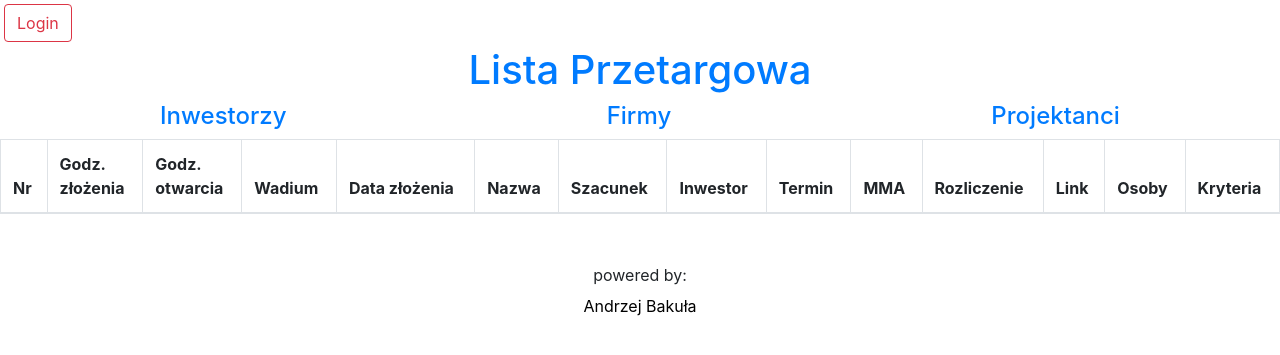
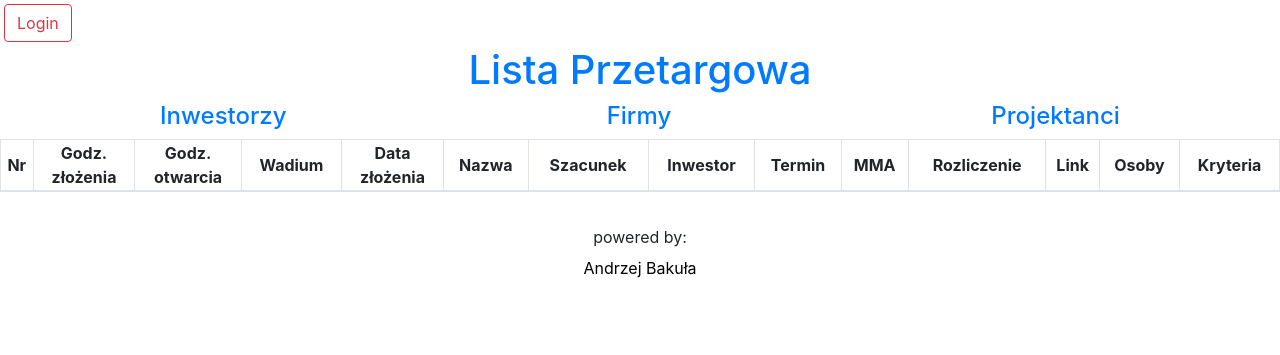
Before and after one commit to AndrzejBakula/tender_list, a Django app: page / in a window 1280 px wide. Shown: the top 355 px of the page. Run offline with Django 3.2, Linux system fonts and the light colour scheme; data that the repository does not hold is empty.

Commit message:
table styles

```diff
--- a/dyplomowa_app/templates/base.html
+++ b/dyplomowa_app/templates/base.html
@@ -34,16 +34,18 @@
       <div class="d-flex flex-row justify-content-center align-items-center">
         <h1 class="display-5 align-self-center"><a href="{% url 'projects' %}">Lista Przetargowa</a></h1>
       </div>
+      {% if user.username == 'admin' %}
       <div class="d-flex flex-row justify-content-around align-items-center">
-        {% if user.username == 'admin' %}
-        <h4 class="display-5 align-self-center"><a href="{% url 'add-project' %}">Dodaj Projekt</a></h4>
-        <h4 class="display-5 align-self-center"><a href="{% url 'add-investor' %}">Dodaj Inwestora</a></h4>
-        <h4 class="display-5 align-self-center"><a href="{% url 'add-company' %}">Dodaj Firmę</a></h4>
-        <h4 class="display-5 align-self-center"><a href="{% url 'add-designer' %}">Dodaj Projektanta</a></h4>
-        {% endif %}
-        <h4 class="display-5 align-self-center"><a href="{% url 'investors' %}">Inwestorzy</a></h4>
-        <h4 class="display-5 align-self-center"><a href="{% url 'companies' %}">Firmy</a></h4>
-        <h4 class="display-5 align-self-center"><a href="{% url 'designers' %}">Projektanci</a></h4>
+        <h4 class="display-5 align-self-center" style="text-align: center;"><a href="{% url 'add-project' %}">Dodaj Projekt</a></h4>
+        <h4 class="display-5 align-self-center" style="text-align: center;"><a href="{% url 'add-investor' %}">Dodaj Inwestora</a></h4>
+        <h4 class="display-5 align-self-center" style="text-align: center;"><a href="{% url 'add-company' %}">Dodaj Firmę</a></h4>
+        <h4 class="display-5 align-self-center" style="text-align: center;"><a href="{% url 'add-designer' %}">Dodaj Projektanta</a></h4>
+      </div>
+      {% endif %}
+      <div class="d-flex flex-row justify-content-around align-items-center">
+        <h4 class="display-5 align-self-center" style="text-align: center;"><a href="{% url 'investors' %}">Inwestorzy</a></h4>
+        <h4 class="display-5 align-self-center" style="text-align: center;"><a href="{% url 'companies' %}">Firmy</a></h4>
+        <h4 class="display-5 align-self-center" style="text-align: center;"><a href="{% url 'designers' %}">Projektanci</a></h4>
       </div>
 
       {% block content %}{% endblock %}
--- a/dyplomowa_app/templates/projects.html
+++ b/dyplomowa_app/templates/projects.html
@@ -7,44 +7,44 @@
 
 <div class="d-flex flex-column align-items-center" style="height: 100%; width: 100%;">
 
-    <table class="table table-striped table-bordered">
+    <table class="table-responsive-xl table-striped table-bordered" style="width: 100%;">
         <thead>
           <tr>
-            <th scope="col">Nr</th>
-            <th scope="col">Godz.<br>złożenia</th>
-            <th scope="col">Godz.<br>otwarcia</th>
-            <th scope="col">Wadium</th>
-            <th scope="col">Data złożenia</th>
-            <th scope="col">Nazwa</th>
-            <th scope="col">Szacunek</th>
-            <th scope="col">Inwestor</th>
-            <th scope="col">Termin</th>
-            <th scope="col">MMA</th>
-            <th scope="col">Rozliczenie</th>
-            <th scope="col">Link</th>
-            <th scope="col">Osoby</th>
-            <th scope="col">Kryteria</th>
+            <th scope="col" style="text-align: center;">Nr</th>
+            <th scope="col" style="text-align: center;">Godz.<br>złożenia</th>
+            <th scope="col" style="text-align: center;">Godz.<br>otwarcia</th>
+            <th scope="col" style="text-align: center;">Wadium</th>
+            <th scope="col" style="text-align: center;">Data <br> złożenia</th>
+            <th scope="col" style="text-align: center;">Nazwa</th>
+            <th scope="col" style="text-align: center;">Szacunek</th>
+            <th scope="col" style="text-align: center;">Inwestor</th>
+            <th scope="col" style="text-align: center;">Termin</th>
+            <th scope="col" style="text-align: center;">MMA</th>
+            <th scope="col" style="text-align: center;">Rozliczenie</th>
+            <th scope="col" style="text-align: center;">Link</th>
+            <th scope="col" style="text-align: center;">Osoby</th>
+            <th scope="col" style="text-align: center;">Kryteria</th>
 
           </tr>
         </thead>
         <tbody>
             {% for i in projects %}
           <tr>
-            <th scope="col">{{ i.project_number }}</th>
-            <td scope="col">{{ i.tender_time }}</td>
-            <td scope="col">{{ i.open_time }}</td>
-            <td scope="col">{{ i.deposit }}</td>
-            <td scope="col">{{ i.tender_date }}</td>
-            <td scope="col"><a href="{% url 'project-details' i.id %}">{{ i.project_name }}</a></td>
-            <td scope="col">{{ i.estimated_value }}</td>
-            <td scope="col">
+            <th scope="col" style="text-align: center;">{{ i.project_number }}</th>
+            <td scope="col" style="text-align: center;">{{ i.tender_time }}</td>
+            <td scope="col" style="text-align: center;">{{ i.open_time }}</td>
+            <td scope="col" style="text-align: center;">{{ i.deposit }}</td>
+            <td scope="col" style="text-align: center;">{{ i.tender_date }}</td>
+            <td scope="col" style="text-align: center;"><a href="{% url 'project-details' i.id %}">{{ i.project_name }}</a></td>
+            <td scope="col" style="text-align: center;">{{ i.estimated_value }}</td>
+            <td scope="col" style="text-align: center;">
               <a href="{% url 'investor-details' i.investor.id %}">{{ i.investor.investor_name }}</a></td>
-            <td scope="col">{{ i.project_deadline }}</td>
-            <td scope="col">{{ i.mma_quantity }}</td>
-            <td scope="col">{{ i.payment_method }}</td>
-            <td scope="col"><a href="{{ i.project_url }}" target=_blank>Klik</a></td>
-            <td scope="col">{% for j in i.person.all %} {{ j.username }} <br> {% endfor %}</td>
-            <td scope="col">{{ i.evaluation_criteria }}</td>
+            <td scope="col" style="text-align: center;">{{ i.project_deadline }}</td>
+            <td scope="col" style="text-align: center;">{{ i.mma_quantity }}</td>
+            <td scope="col" style="text-align: center;">{{ i.payment_method }}</td>
+            <td scope="col" style="text-align: center;"><a href="{{ i.project_url }}" target=_blank>Klik</a></td>
+            <td scope="col" style="text-align: center;">{% for j in i.person.all %} {{ j.username }} <br> {% endfor %}</td>
+            <td scope="col" style="text-align: center;">{{ i.evaluation_criteria }}</td>
 
           </tr>
             {% endfor %}
--- a/dyplomowa_app/views.py
+++ b/dyplomowa_app/views.py
@@ -174,14 +174,17 @@ class AddInvestor(View):
             data = form.cleaned_data
             investor_name = data["investor_name"]
             investor_address = data["investor_address"]
+            investor_voivodeship = data["investor_voivodeship"]
+            investor_poviat = data["investor_poviat"]
             investor_administration_level = data["investor_administration_level"]
             investor_note = data["investor_note"]
             Investor.objects.create(investor_name=investor_name, investor_address=investor_address,
+            investor_voivodeship=investor_voivodeship, investor_poviat=investor_poviat,
             investor_administration_level=investor_administration_level, investor_note=investor_note)
             ctx = {
                 "form": form
             }
-            return redirect("/projects")
+            return redirect("/investors")
 
 
 class InvestorsView(View):
@@ -208,6 +211,8 @@ class EditInvestor(View):
         initial_data = {
             "investor_name": investor.investor_name,
             "investor_address": investor.investor_address,
+            "investor_voivodeship": investor.investor_voivodeship,
+            "investor_poviat": investor.investor_poviat,
             "investor_administration_level": investor.investor_administration_level,
             "investor_note": investor.investor_note
         }
@@ -225,6 +230,8 @@ class EditInvestor(View):
             investor = Investor.objects.get(id=id)
             investor.investor_name = data["investor_name"]
             investor.investor_address = data["investor_address"]
+            investor.investor_voivodeship = data["investor_voivodeship"]
+            investor.investor_poviat = data["investor_poviat"]
             investor.investor_administration_level = data["investor_administration_level"]
             investor.investor_note = data["investor_note"]
             investor.save()
@@ -232,7 +239,7 @@ class EditInvestor(View):
                 "investor": investor,
                 "form": form
             }
-            return render(request, "edit_investor.html", ctx)
+            return redirect("/investors")
 
 
 class DeleteInvestor(View):
@@ -265,7 +272,10 @@ class AddCompany(View):
             data = form.cleaned_data
             company_name = data["company_name"]
             company_address = data["company_address"]
-            Company.objects.create(company_name=company_name, company_address=company_address)
+            company_voivodeship = data["company_voivodeship"]
+            company_poviat = data["company_poviat"]
+            Company.objects.create(company_name=company_name, company_address=company_address,
+            company_voivodeship=company_voivodeship, company_poviat=company_poviat)
             ctx = {
                 "form": form
             }
@@ -296,6 +306,8 @@ class EditCompany(View):
         initial_data = {
             "company_name": company.company_name,
             "company_address": company.company_address,
+            "company_voivodeship": company.company_voivodeship,
+            "company_poviat": company.company_poviat
         }
         form = EditCompanyForm(initial=initial_data)
         ctx = {
@@ -311,6 +323,8 @@ class EditCompany(View):
             company = Company.objects.get(id=id)
             company.company_name = data["company_name"]
             company.company_address = data["company_address"]
+            company.company_voivodeship = data["company_voivodeship"]
+            company.company_poviat = data["company_poviat"]
             company.save()
             ctx = {
                 "company": company
@@ -350,11 +364,12 @@ class AddDesigner(View):
             designer_address = data["designer_address"]
             designer_note = data["designer_note"]
             Designer.objects.create(designer_name=designer_name, designer_address=designer_address,
+            designer_voivodeship=designer_voivodeship, designer_poviat=designer_poviat,
             designer_note=designer_note)
             ctx = {
                 "form": form
             }
-            return redirect("/projects")
+            return redirect("/designers")
 
 
 class DesignersView(View):
@@ -381,6 +396,8 @@ class EditDesigner(View):
         initial_data = {
             "designer_name": designer.designer_name,
             "designer_address": designer.designer_address,
+            "designer_voivodeship": designer.designer_voivodeship,
+            "designer_poviat": designer.designer_poviat,
             "designer_note": designer.designer_note
         }
         form = EditDesignerForm(initial=initial_data)
@@ -397,13 +414,14 @@ class EditDesigner(View):
             designer = Designer.objects.get(id=id)
             designer.designer_name = data["designer_name"]
             designer.designer_address = data["designer_address"]
+            designer.designer_voivodeship = data["designer_voivodeship"]
+            designer.designer_poviat = data["designer_poviat"]
             designer.designer_note = data["designer_note"]
             designer.save()
             ctx = {
                 "designer": designer,
-                "form": form
             }
-            return render(request, "edit_designer.html", ctx)
+            return redirect("/designers")
 
 
 class DeleteDesigner(View):
--- a/horyzont_app/settings.py
+++ b/horyzont_app/settings.py
@@ -109,7 +109,7 @@ AUTH_PASSWORD_VALIDATORS = [
 # Internationalization
 # https://docs.djangoproject.com/en/3.1/topics/i18n/
 
-LANGUAGE_CODE = 'en-us'
+LANGUAGE_CODE = 'pl'
 
 TIME_ZONE = 'UTC'
 
```
Also changed, not shown: dyplomowa_app/forms.py (+18 -4 lines), dyplomowa_app/models.py (+65 -59 lines), dyplomowa_app/templates/companies.html (+11 -7 lines), dyplomowa_app/templates/designer_details.html (+8 -0 lines), dyplomowa_app/templates/designers.html (+13 -9 lines), dyplomowa_app/templates/investors.html (+15 -11 lines), dyplomowa_app/migrations/0008_auto_20210916_1929.py (added).
